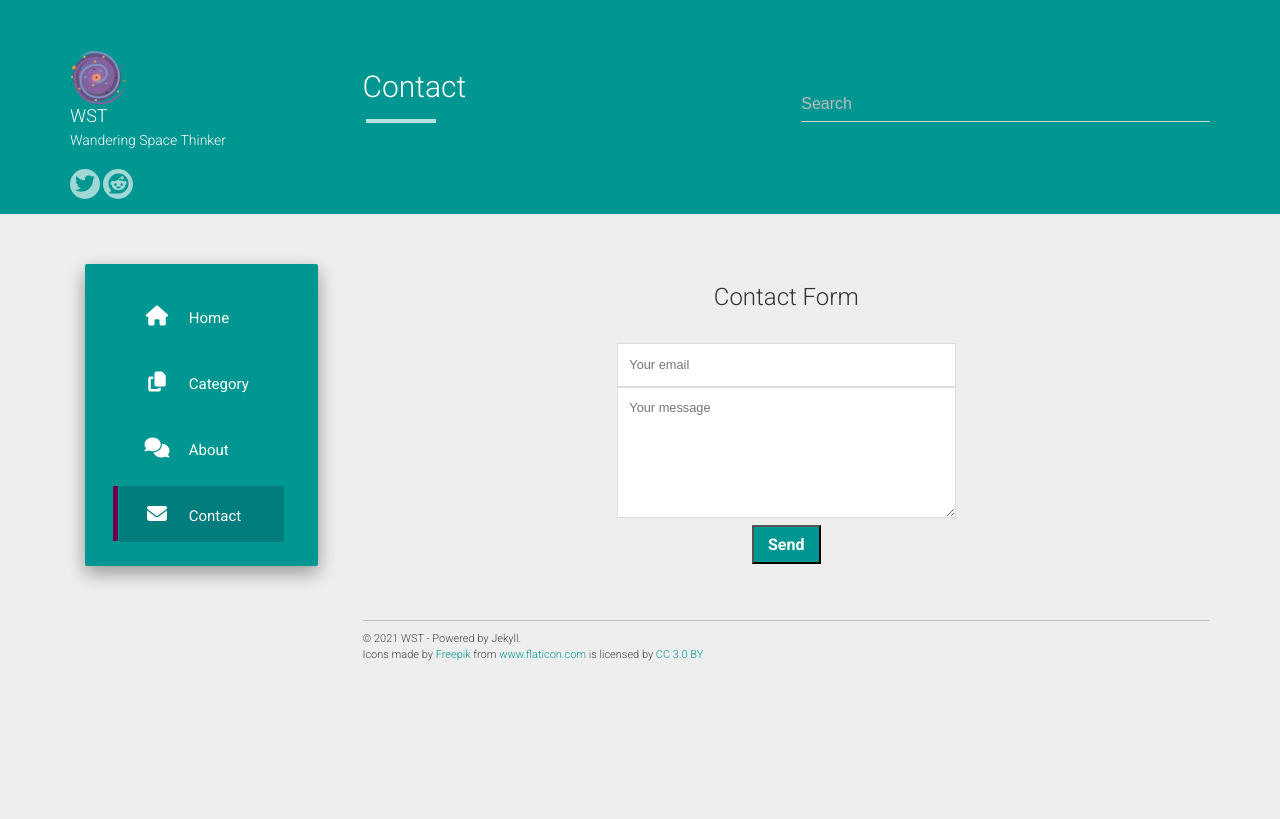
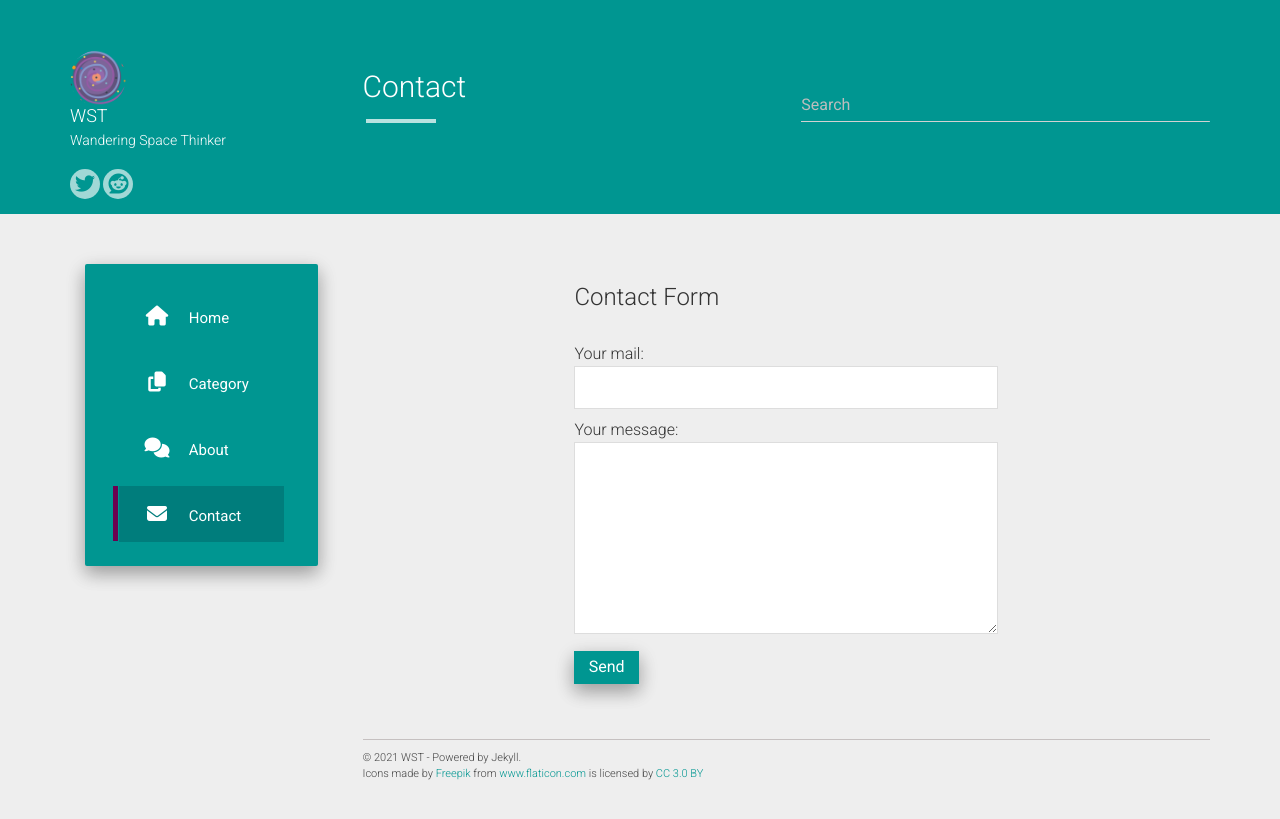
Before and after one commit to WanderingSpaceThinker/nonexistence, a Jekyll site: the page built from contact/index.html, in a window 1280 px wide. Shown: the top 819 px of the page. Built offline with Jekyll 4.4.1, drawn with Linux system fonts in a browser that asks for light colours; nearby versions of some CDN libraries.

Commit message:
feat: update contact form style

```diff
--- a/contact/index.html
+++ b/contact/index.html
@@ -3,13 +3,16 @@ layout: default
 title: Contact
 ---
 
-<div id="formview" style="margin-left: auto; margin-right: auto; text-align: center;">
+<div id="formview" style="margin-left: auto; margin-right: auto; align-items: left;">
 	<h3>Contact Form</h3>
 	<br>
 	<form id="contactform" action="https://formspree.io/f/myybaavl" method="POST">
-		<input type="email" name="_replyto" placeholder="Your email">
-		<textarea name="message" placeholder="Your message"></textarea>
-		<br>
+		<p>Your mail:
+			<input type="email" name="_replyto" required>
+		</p>
+		<p>Your message:
+			<textarea name="message" required></textarea>
+		</p>
 		<button type="submit">Send</button>
 		<input type="text" name="_gotcha" style="display:none" />
 	</form>
--- a/static/css/main.css
+++ b/static/css/main.css
@@ -244,15 +244,15 @@ footer {
 
  @media (min-width:768px) {
 #formview{
-    width: 40%;
+    width: 50%;
 }
 }
 
 #formview textarea {
-    height: 10.3em;
+    height: 15em;
 }
 
-input, textarea {
+#formview input, textarea {
     font-size: 0.8em;
     font-family: 'proxima-nova-soft', sans-serif;
     border: 1px solid #ddd;
@@ -265,13 +265,20 @@ input, textarea {
 
 #formview button, a.button {
     font-size: 1em;
-    font-weight: 600;
+    font-weight: 400;
     color: white;
+    border: none;
     background: #009691;
-    line-height: 1em;
-    padding: 0.6em 0.9em;
-    transition: all 0.3s ease-in-out;
+    padding: 0.3em 0.9em;
+    -webkit-box-shadow:0 8px 17px 0 rgba(0,0,0,.2),0 6px 20px 0 rgba(0,0,0,.19);
+    box-shadow:0 8px 17px 0 rgba(0,0,0,.2),0 6px 20px 0 rgba(0,0,0,.19);
 }
+
+#formview button:hover {
+    background-color: #6b0050;
+    color: white;
+}
+
 
 /** Custom **/
 .content img {
```
Also changed, not shown: about.md (+2 -0 lines).
